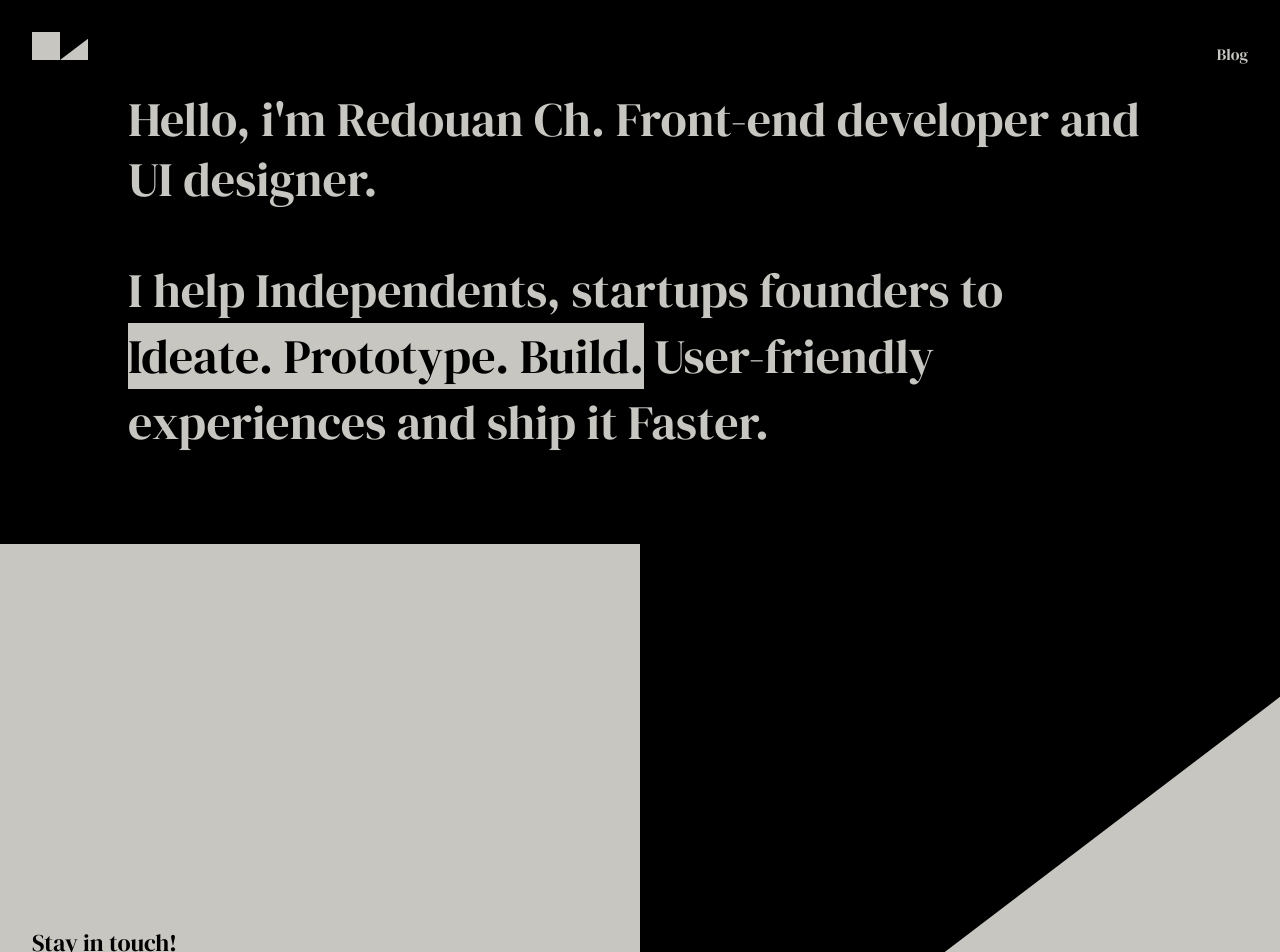
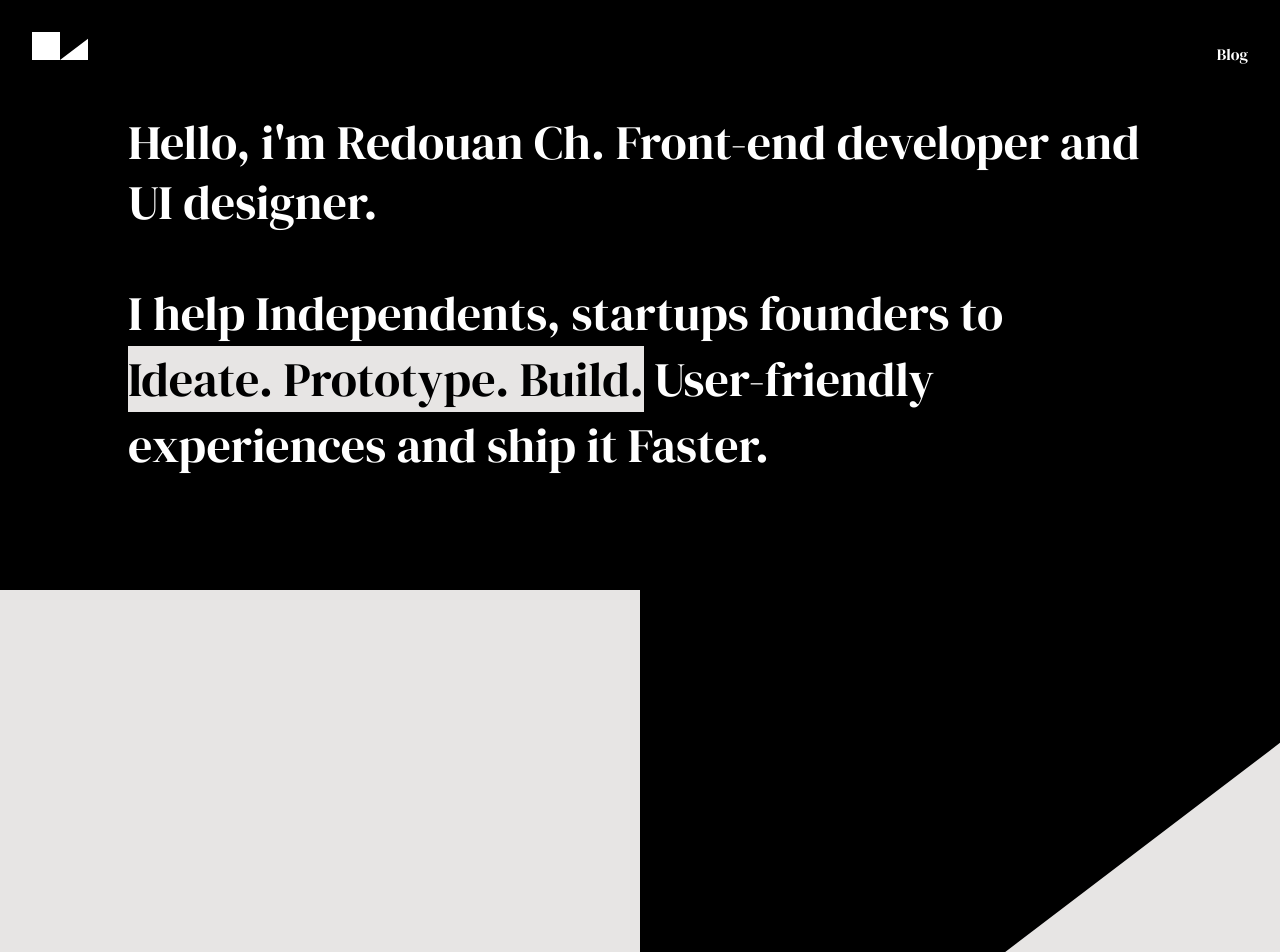
Before and after one commit to resherra/rssh.studio, a Next.js app: page / in a window 1280 px wide. Shown: the top 952 px of the page. Built offline with nearby package versions, Linux system fonts and the light colour scheme.

Commit message:
fixing footer

```diff
--- a/app/layout.js
+++ b/app/layout.js
@@ -19,7 +19,7 @@ export const metadata = {
 export default function RootLayout({ children }) {
   return (
     <html lang="en">
-      <body className={`${major.variable} font-sans text-[#c7c6c1] bg-black scrollbar overflow-x-hidden`}>
+      <body className={`${major.variable} font-sans text-white bg-black scrollbar overflow-x-hidden`}>
         <nav>{<Header />}</nav>
         <div className={`max-w-screen-lg p-4 lg:px-0 m-auto`}>{children}</div>
         <footer>{<Footer />}</footer>
--- a/app/page.js
+++ b/app/page.js
@@ -1,10 +1,10 @@
 export default function Home() {
   return (
-    <main className={`min-h-[32rem] flex justify-center items-center`}>
+    <main className={`min-h-[32rem] flex justify-center items-center py-24`}>
       <div className={`flex flex-col text-3xl lg:text-5xl gap-12 selection:text-black selection:bg-[#c7c6c1]`}>
         <h2 className={`leading-tight`}>Hello, i&apos;m Redouan Ch. Front-end developer and UI designer.</h2>
         <h2 className={`leading-snug`}>
-          I help Independents, startups founders to <span className={`bg-[#c7c6c1] text-black`}>Ideate. Prototype. Build.</span> User-friendly experiences and ship it Faster.
+          I help Independents, startups founders to <span className={`bg-stone-200 text-black`}>Ideate. Prototype. Build.</span> User-friendly experiences and ship it Faster.
         </h2>
       </div>
     </main>
--- a/components/Footer.js
+++ b/components/Footer.js
@@ -7,7 +7,7 @@ export default function Footer() {
   return (
     <div className={`flex flex-col relative justify-center overflow-hidden selection:text-textColor selection:bg-black`}>
       <div className={`w-[35rem] md:w-screen`}>
-        <svg xmlns="http://www.w3.org/2000/svg" viewBox="0 0 190 95" className={`fill-[#c7c6c1]`}>
+        <svg xmlns="http://www.w3.org/2000/svg" viewBox="0 0 190 95" className={`fill-stone-200`}>
           <g data-name="Layer 2">
             <g data-name="Layer 1">
               <path d="M0 0h95v95H0zM190 95H95l95-72.31V95z" />
@@ -30,10 +30,10 @@ export default function Footer() {
             <div className={`text-black`}>You can find me on:</div>
             <div className={`flex gap-4`}>
               <a href="https://twitter.com/lazycherrat" target="_blank" aria-label="Github Link">
-                <Image src={twitterIcon} alt="Twitter icon" className={`w-6`} />
+                <Image src={twitterIcon} alt="Twitter icon" className={`w-5`} />
               </a>
               <a href="https://github.com/lazych" target="_blank" aria-label="Github Link">
-                <Image src={githubIcon} alt="Github icon" className={`w-6`} />
+                <Image src={githubIcon} alt="Github icon" className={`w-5`} />
               </a>
             </div>
           </div>
--- a/components/Header.js
+++ b/components/Header.js
@@ -27,7 +27,7 @@ export default function Header() {
       <div className={`m-4 lg:mx-8 lg:mt-8 lg:mb-2`}>
         <div className={`flex justify-between items-baseline`}>
           <Link href={`/`} className={`w-12 lg:w-14`} aria-label="Home page">
-            <svg xmlns="http://www.w3.org/2000/svg" viewBox="0 0 190 95" className={`fill-[#c7c6c1]`}>
+            <svg xmlns="http://www.w3.org/2000/svg" viewBox="0 0 190 95" className={`fill-white`}>
               <g data-name="Layer 2">
                 <g data-name="Layer 1">
                   <path d="M0 0h95v95H0zM190 95H95l95-72.31V95z" />
```
